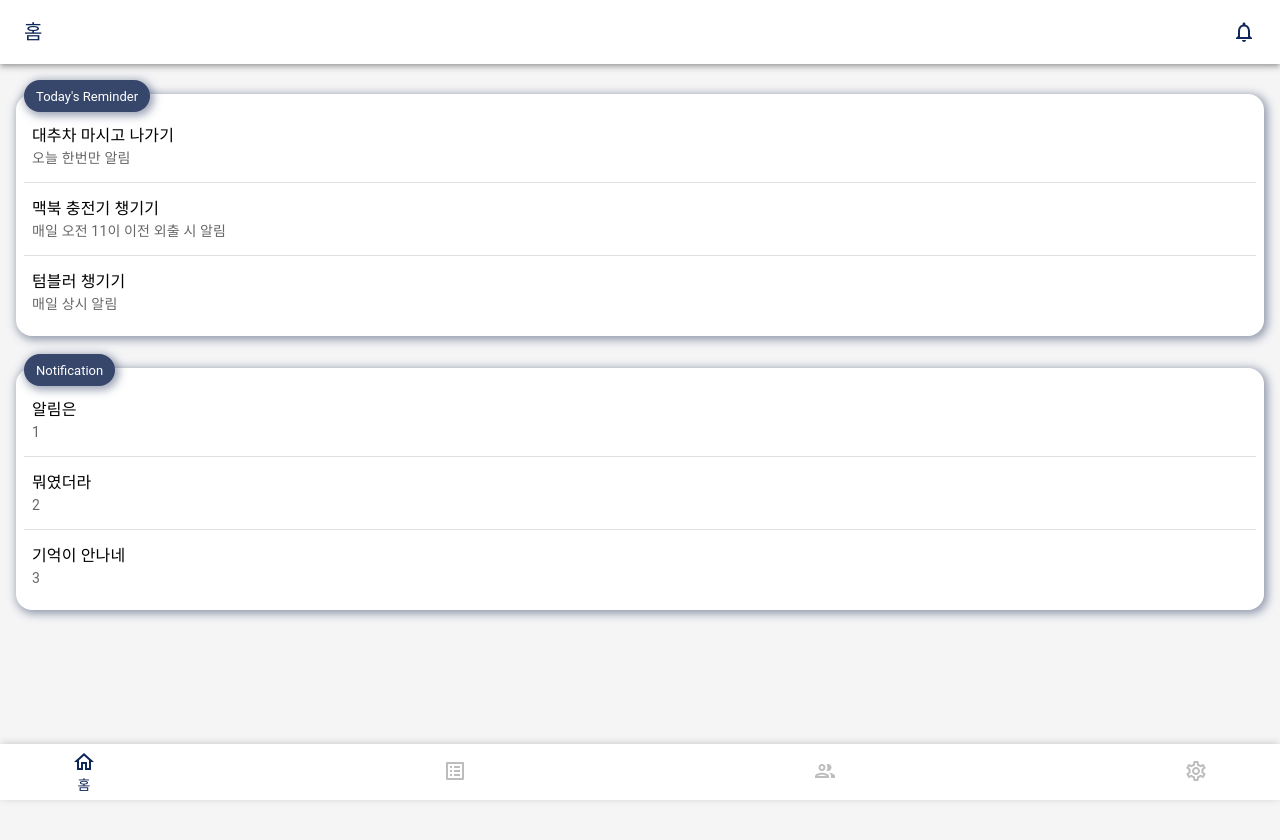
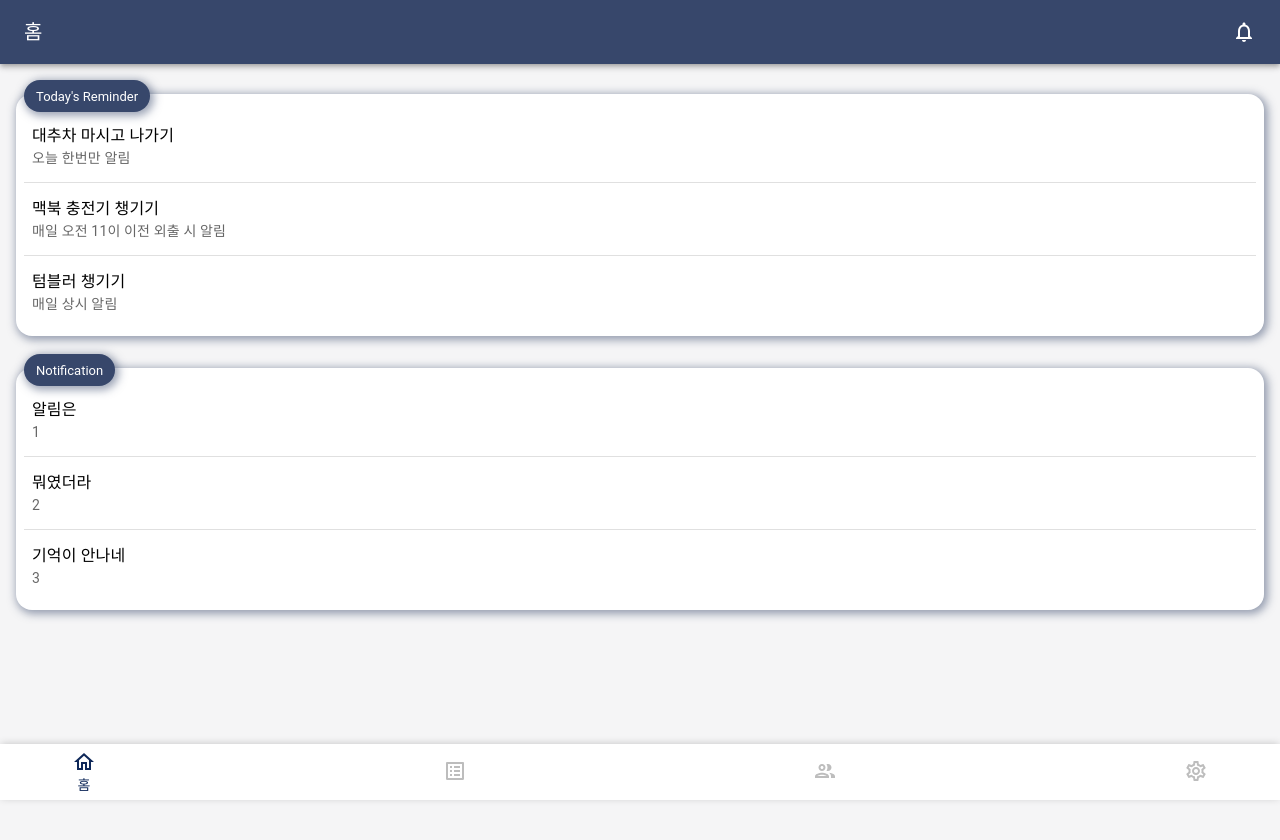
Before and after one commit to milk717/strongcom-graduation-work, a React (Create React App) app: page /home in a window 1280 px wide. Shown: the top 840 px of the page. Built offline with nearby package versions, Linux system fonts and the light colour scheme.

Commit message:
design: appBar 색상 변경

```diff
--- a/src/components/AppBar.js
+++ b/src/components/AppBar.js
@@ -42,11 +42,11 @@ export default function AppBar({
 }
 
 const DefaultAppBar = styled(MuiAppBar)`
-  background-color: ${props => props.theme.color.white};
-  color: ${props => props.theme.color.primary};
+  background-color: ${props => props.theme.color.primaryLight};
+  color: ${props => props.theme.color.white};
 `;
 
 const StyledLink = styled(Link)`
-  color:  ${props => props.theme.color.primary};
+  color:  ${props => props.theme.color.white};
   display: flex;
 `
```
